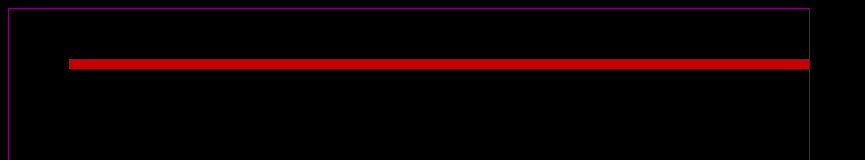
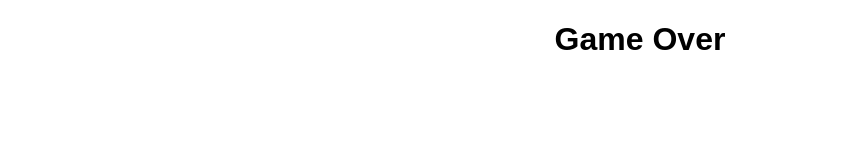
Before and after one commit to rrutsche/snake, a Gatsby site: page / in a window 1280 px wide. Shown: the top 160 px of the page, without its empty margins (0-865 px from the left). Built offline with nearby package versions, Linux system fonts and the light colour scheme; Gatsby itself is replaced by a stand-in of ours.

Commit message:
cut snake length

```diff
--- a/src/layout/snake/index.tsx
+++ b/src/layout/snake/index.tsx
@@ -1,4 +1,4 @@
-import React, { useCallback, useEffect, useRef } from "react";
+import React, { useCallback, useEffect, useRef, useState } from "react";
 import styled from "styled-components";
 import { useCanvas } from "../../hooks/useCanvas";
 
@@ -29,15 +29,18 @@ const DIRECTION_FACTORS = {
 // https://thoughtbot.com/blog/html5-canvas-snake-game
 
 export const Snake = () => {
-    // const [direction, setDirection] = useState<DirectionType>("right");
+    const [gameOver, setGameOver] = useState(false);
     const directionRef = useRef<DirectionType>("right");
     const positionRef = useRef<PositionType>(START_POSITION);
+    const snakeBodyRef = useRef<PositionType[]>([START_POSITION]);
+    const gameLoop = useRef<number>(null);
     const { canvasRef, contextRef } = useCanvas();
 
     const render = useCallback(() => {
         const direction = directionRef.current;
         const canvas = canvasRef.current;
-        const position = positionRef.current;
+        const snakeBody = snakeBodyRef.current;
+        const position = snakeBody[snakeBody.length - 1];
         const isHorizontal = direction === "right" || direction === "left";
         const x = isHorizontal
             ? position.x + GRID_SIZE * DIRECTION_FACTORS[direction]
@@ -46,29 +49,38 @@ export const Snake = () => {
             ? position.y + GRID_SIZE * DIRECTION_FACTORS[direction]
             : position.y;
 
+        snakeBody.push({ x, y });
         positionRef.current = { x, y };
         const outOfBounds =
             x > canvas.width - GRID_SIZE ||
             x < 0 ||
             y > canvas.height - GRID_SIZE ||
             y < 0;
+
         if (outOfBounds) {
-            console.log("You lost: OUT OF BOUNDS");
+            setGameOver(true);
         }
 
         const ctx = contextRef.current;
         if (ctx) {
-            // ctx.clearRect(0, 0, ctx.canvas.width, ctx.canvas.height);
-            ctx.fillStyle = "rgb(200,0,0)";
-            // const x = 50 * (frameCount * 0.01);
+            ctx.fillStyle = "rgb(0,0,0)";
             ctx.fillRect(x, y, GRID_SIZE, GRID_SIZE);
+            if (snakeBody.length > 3) {
+                const itemToRemove = snakeBody.shift();
+                ctx.clearRect(
+                    itemToRemove.x,
+                    itemToRemove.y,
+                    GRID_SIZE,
+                    GRID_SIZE
+                );
+            }
         }
     }, [contextRef, directionRef, positionRef, canvasRef]);
 
     useEffect(() => {
-        const intervalId = setInterval(render, 100);
+        gameLoop.current = setInterval(render, 100);
         return () => {
-            clearInterval(intervalId);
+            clearInterval(gameLoop.current);
         };
     }, [render]);
 
@@ -85,5 +97,15 @@ export const Snake = () => {
         };
     }, []);
 
-    return <CanvasLayout width={800} height={500} ref={canvasRef} />;
+    useEffect(() => {
+        if (gameOver) {
+            clearInterval(gameLoop.current);
+        }
+    }, [gameOver]);
+
+    return gameOver ? (
+        <h1>Game Over</h1>
+    ) : (
+        <CanvasLayout width={800} height={500} ref={canvasRef} />
+    );
 };
--- a/src/layout/theme/index.tsx
+++ b/src/layout/theme/index.tsx
@@ -3,7 +3,9 @@ import { createGlobalStyle } from "styled-components";
 
 const GlobalStyle = createGlobalStyle`
   body {
-    background: black;
+    background: white;
+    font-family: sans-serif;
+    text-align: center;
   }
 `;
 
```
